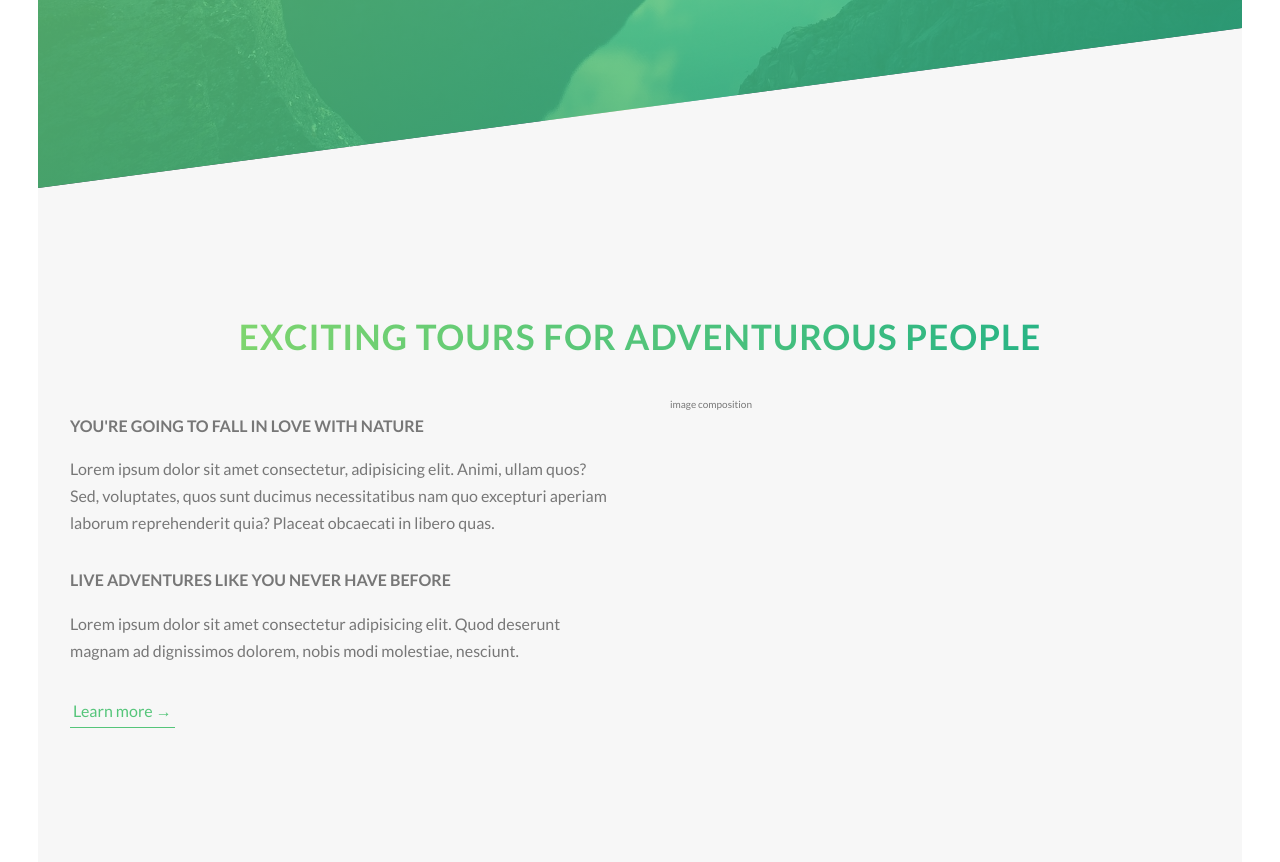
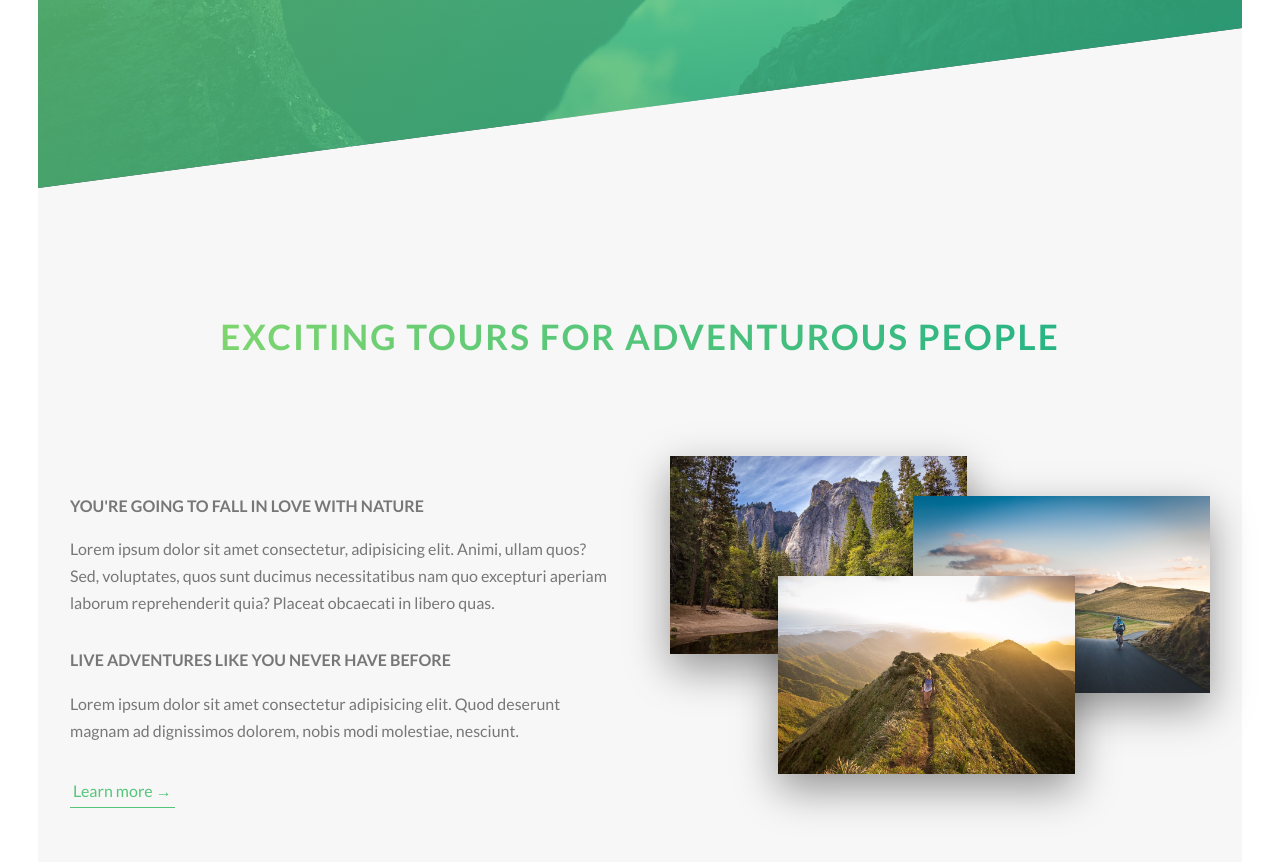
Before and after one commit to tejareddy1829/naturos-project, a website: page index.html in a window 1280 px wide. Shown: the part 610-1472 px from the top of the page. Drawn offline with Linux system fonts and the light colour scheme.

Commit message:
composition

```diff
--- a/index.html
+++ b/index.html
@@ -56,7 +56,11 @@
 
                 </div>
                 <div class="col-1-of-2">
-                    image composition
+                   <div class="composition">
+                       <img src="img/nat-1-large.jpg" alt="photo 1" class="composition__photo composition__photo--p1">
+                       <img src="img/nat-2-large.jpg" alt="photo 2" class="composition__photo composition__photo--p2">
+                       <img src="img/nat-3-large.jpg" alt="photo 3" class="composition__photo composition__photo--p3">
+                    </div>
                 </div>
             </div>
 
--- a/sass/base/_typography.scss
+++ b/sass/base/_typography.scss
@@ -12,9 +12,8 @@ body{
 .heading-primary{
     text-transform: uppercase;
     color:$colour-white;
+    backface-visibility: hidden;
 
-    backface-visibility: hidden;
-    margin-bottom: 6rem;
 
     &--main{
         display: block;
@@ -47,7 +46,7 @@ body{
      -webkit-background-clip: text;
      background-clip: text;
      color: transparent;
-     letter-spacing: .1rem;
+     letter-spacing: .2rem;
      transition: all .2s;
 
 
@@ -64,6 +63,7 @@ body{
      font-weight: 700;
      text-transform: uppercase;
 
+
  }
 
  .paragraph{
--- a/sass/base/_utilities.scss
+++ b/sass/base/_utilities.scss
@@ -1,5 +1,5 @@
 .u-centre-text{text-align: center; }
 
-.u-margin.bottom-big{margin-bottom: 8rem; }
-.u-margin.bottom-medium { margin-bottom:4rem ;}
-.u-margin.bottom-small{margin-bottom: 1.5rem; }
+.u-margin-bottom-big{margin-bottom: 8rem; }
+.u-margin-bottom-medium { margin-bottom:4rem ;}
+.u-margin-bottom-small{margin-bottom: 1.5rem; }
--- /dev/null
+++ b/sass/components/_composition.scss
@@ -0,0 +1,40 @@
+.composition{
+    position: relative;
+
+    &__photo {
+        width: 55%;
+        box-shadow: 0 1.5rem 4rem rgba($colour-black, .4);
+        position: absolute;
+        z-index: 10;
+        transition: all .2s;
+        outline-offset: 2rem;
+
+        &--p1 {
+            left: 0;
+            top: -2rem;
+        }
+
+        &--p2 {
+            right: 0;
+            top: 2rem;
+        }
+
+        &--p3 {
+            left: 20%;
+            top: 10rem;
+        }
+
+        &:hover {
+            outline: 1.5rem solid $colour-primary;
+            transform: scale(1.05) translateY(-.5rem);
+            box-shadow: 0 2.5rem 4rem rgba($colour-black, .5);
+            z-index: 20;
+
+        }
+    }
+
+    &:hover &__photo:not(:hover) {
+        transform: scale(.95);
+    }
+
+}
--- a/sass/main.scss
+++ b/sass/main.scss
@@ -9,6 +9,7 @@
   @import "base/utilities";
 
   @import "components/button";
+  @import "components/composition";
 
   @import "layout/grid";
   @import "layout/header";
```
Also changed, not shown: css/style.css, sass/abstracts/_variables.scss (line endings or trailing spaces).
